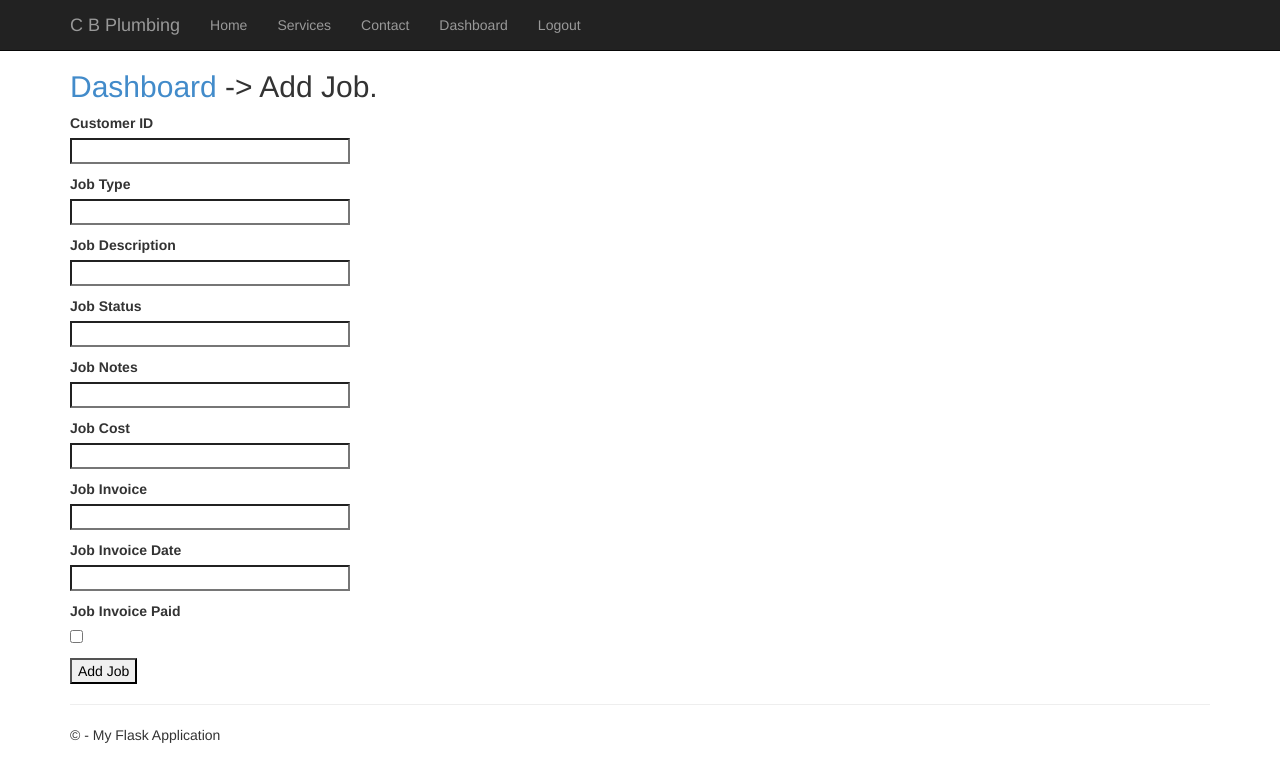
After one commit to KeironTJ/CBPlumbing, a Flask app: page /add_job in a window 1280 px wide. The commit adds this page. Shown: the top 782 px of the page. Run offline with Flask 3, Linux system fonts and the light colour scheme; the visitor is signed in with stand-in values (Sample User, id 1); parts of the project's set-up code (start-up, migrations or seed data) failed here and were passed over; some libraries are stand-ins or nearby versions.

Commit message:
Added Job Cards and database items

```diff
--- a/CBPlumbing/CBPlumbing/forms.py
+++ b/CBPlumbing/CBPlumbing/forms.py
@@ -45,3 +45,15 @@ class AddCustomerForm(FlaskForm):
     postal_code = StringField('Postal Code', validators=[DataRequired()])
     referal = StringField('Referal')
     submit = SubmitField('Add Customer')
+
+class AddJobForm(FlaskForm):
+    customer_id = StringField('Customer ID', validators=[DataRequired()])
+    job_type = StringField('Job Type', validators=[DataRequired()])
+    job_description = StringField('Job Description', validators=[DataRequired()])
+    job_status = StringField('Job Status', validators=[DataRequired()])
+    job_notes = StringField('Job Notes')
+    job_cost = StringField('Job Cost')
+    job_invoice = StringField('Job Invoice')
+    job_invoice_date = StringField('Job Invoice Date')
+    job_invoice_paid = BooleanField('Job Invoice Paid')
+    submit = SubmitField('Add Job')
--- a/CBPlumbing/CBPlumbing/models.py
+++ b/CBPlumbing/CBPlumbing/models.py
@@ -1,4 +1,6 @@
+from operator import itemgetter
 from typing import Optional
+from datetime import datetime, timezone
 
 from flask_login import UserMixin
 import sqlalchemy as sa
@@ -40,6 +42,32 @@ class Customer(db.Model):
     referal: so.Mapped[str] = so.mapped_column(sa.String(120), index=True)
 
 
+class Job(db.Model):
+    id: so.Mapped[int] = so.mapped_column(primary_key=True)
+    customer_id: so.Mapped[int] = so.mapped_column(sa.Integer, sa.ForeignKey('customer.id'))
+    customer: so.Mapped[Customer] = so.relationship('Customer', backref='jobs')
+    job_type: so.Mapped[str] = so.mapped_column(sa.String(120), index=True)
+    job_description: so.Mapped[str] = so.mapped_column(sa.String(120), index=True)
+    job_date: so.Mapped[datetime] = so.mapped_column(index=True, default=lambda: datetime.now(timezone.utc))
+    job_status: so.Mapped[str] = so.mapped_column(sa.String(120), index=True)
+    job_notes: so.Mapped[str] = so.mapped_column(sa.String(120), index=True)
+    job_cost: so.Mapped[str] = so.mapped_column(sa.String(120), index=True)
+    job_invoice: so.Mapped[str] = so.mapped_column(sa.String(120), index=True)
+    job_invoice_date: so.Mapped[str] = so.mapped_column(sa.String(120), index=True)
+    job_invoice_paid: so.Mapped[bool] = so.mapped_column(sa.Boolean(120), index=True)
+
+
+class JobItem(db.Model):
+    id: so.Mapped[int] = so.mapped_column(primary_key=True)
+    job_id: so.Mapped[int] = so.mapped_column(sa.Integer, sa.ForeignKey('job.id'))
+    job: so.Mapped[Job] = so.relationship('Job', backref='job_items')
+    item_type: so.Mapped[str] = so.mapped_column(sa.String(120), index=True)
+    item_description: so.Mapped[str] = so.mapped_column(sa.String(120), index=True)
+    item_cost: so.Mapped[str] = so.mapped_column(sa.String(120), index=True)
+    labour_hours: so.Mapped[str] = so.mapped_column(sa.String(120), index=True)
+
+
+
 @login.user_loader
 def load_user(id):
     return db.session.get(User, int(id))
--- a/CBPlumbing/CBPlumbing/static/content/site.css
+++ b/CBPlumbing/CBPlumbing/static/content/site.css
@@ -48,3 +48,21 @@ input[type="checkbox"].input-validation-error {
     left: 0;
     z-index: -1;
 }
+
+
+.dash-card {
+    background-color: #f8f9fa;
+    border: 1px solid #e1e4e8;
+    border-radius: 6px;
+    padding: 20px;
+    margin-bottom: 20px;
+    box-shadow: 0 0 10px rgba(0, 0, 0, 0.1);
+    display: inline-block;
+    width: 200px;
+}
+
+.dash-card-title {
+    font-size: 20px;
+    font-weight: 600;
+    margin-bottom: 10px;
+}
--- a/CBPlumbing/CBPlumbing/templates/add_customer.html
+++ b/CBPlumbing/CBPlumbing/templates/add_customer.html
@@ -2,7 +2,7 @@
 
 {% block content %}
 
-<h2>{{ title }}.</h2>
+<h2><a href="{{ url_for('dash') }}">Dashboard</a> -> {{ title }}.</h2>
 
 <form action="" method="post" novalidate>
     {{ form.hidden_tag() }}
--- /dev/null
+++ b/CBPlumbing/CBPlumbing/templates/add_job.html
@@ -0,0 +1,79 @@
+{% extends "layout.html" %}
+
+{% block content %}
+
+<h2><a href="{{ url_for('dash') }}">Dashboard</a> -> {{ title }}.</h2>
+
+
+
+<form action="" method="post" novalidate>
+    {{ form.hidden_tag() }}
+    <p>
+        {{ form.customer_id.label }}<br>
+        {{ form.customer_id(size=32) }}<br>
+        {% for error in form.customer_id.errors %}
+        <span style="color: red;">[{{ error }}]</span>
+        {% endfor %}
+    </p>
+    <p>
+        {{ form.job_type.label }}<br>
+        {{ form.job_type(size=32) }}<br>
+        {% for error in form.job_type.errors %}
+        <span style="color: red;">[{{ error }}]</span>
+        {% endfor %}
+    </p>
+    <p>
+        {{ form.job_description.label }}<br>
+        {{ form.job_description(size=32) }}<br>
+        {% for error in form.job_description.errors %}
+        <span style="color: red;">[{{ error }}]</span>
+        {% endfor %}
+    </p>
+    <p>
+        {{ form.job_status.label }}<br>
+        {{ form.job_status(size=32) }}<br>
+        {% for error in form.job_status.errors %}
+        <span style="color: red;">[{{ error }}]</span>
+        {% endfor %}
+    </p>
+    <p>
+        {{ form.job_notes.label }}<br>
+        {{ form.job_notes(size=32) }}<br>
+        {% for error in form.job_notes.errors %}
+        <span style="color: red;">[{{ error }}]</span>
+        {% endfor %}
+    </p>
+    <p>
+        {{ form.job_cost.label }}<br>
+        {{ form.job_cost(size=32) }}<br>
+        {% for error in form.job_cost.errors %}
+        <span style="color: red;">[{{ error }}]</span>
+        {% endfor %}
+     </p>
+    <p>
+        {{ form.job_invoice.label }}<br>
+        {{ form.job_invoice(size=32) }}<br>
+        {% for error in form.job_invoice.errors %}
+        <span style="color: red;">[{{ error }}]</span>
+        {% endfor %}
+     </p>
+    <p>
+        {{ form.job_invoice_date.label }}<br>
+        {{ form.job_invoice_date(size=32) }}<br>
+        {% for error in form.job_invoice_date.errors %}
+        <span style="color: red;">[{{ error }}]</span>
+        {% endfor %}
+     </p>
+    <p>
+        {{ form.job_invoice_paid.label }}<br>
+        {{ form.job_invoice_paid(size=32) }}<br>
+        {% for error in form.job_invoice_paid.errors %}
+        <span style="color: red;">[{{ error }}]</span>
+        {% endfor %}
+    </p>
+    <p>
+        <input type="submit" value="Add Job">
+    </p>
+</form>
+
+    {% endblock %}
--- a/CBPlumbing/CBPlumbing/templates/layout.html
+++ b/CBPlumbing/CBPlumbing/templates/layout.html
@@ -26,13 +26,12 @@
                     <li><a href="{{ url_for('about') }}">Services</a></li>
                     <li><a href="{{ url_for('contact') }}">Contact</a></li>
                     <li class="divider"></li>
-                        {% if current_user.is_anonymous %}
+                    {% if current_user.is_anonymous %}
                         <li><a href="{{ url_for('login') }}">Login</a></li>
-                        {% else %}
-                         <li><a href="{{ url_for('dash') }}">Dashboard</a> </li>
-                         <li><a href="{{ url_for('logout') }}">Logout</a> </li>
-                        {% endif %}
-                    </li>
+                    {% else %}
+                        <li><a href="{{ url_for('dash') }}">Dashboard</a> </li>
+                        <li><a href="{{ url_for('logout') }}">Logout</a> </li>
+                    {% endif %}
                 </ul>
             </div>
         </div>
--- a/CBPlumbing/CBPlumbing/templates/view_all_customers.html
+++ b/CBPlumbing/CBPlumbing/templates/view_all_customers.html
@@ -2,7 +2,7 @@
 
 {% block content %}
 
-<h2> {{ title }} </h2>
+<h2> <a href="{{ url_for('dash') }}">Dashboard</a> -> {{ title }} </h2>
 
 <table class="table table-striped">
     <thead>
--- a/CBPlumbing/CBPlumbing/templates/view_customer.html
+++ b/CBPlumbing/CBPlumbing/templates/view_customer.html
@@ -2,7 +2,7 @@
 
 {% block content %}
 
-<h2> <a href="{{ url_for('view_all_customers') }} "> {{ title }} </a> -> {{ subtitle }} </h2>
+<h2><a href="{{ url_for('dash') }}">Dashboard</a> ->  <a href="{{ url_for('view_all_customers') }}"> {{ title }} </a> -> {{ subtitle }} </h2>
 
 
 <p>Customer ID: {{ customer.id}}</p>
--- a/CBPlumbing/CBPlumbing/views.py
+++ b/CBPlumbing/CBPlumbing/views.py
@@ -10,8 +10,8 @@ from urllib.parse import urlsplit
 import sqlalchemy as sa
 
 from CBPlumbing import app, db
-from CBPlumbing.forms import LoginForm, RegistrationForm, AddCustomerForm
-from CBPlumbing.models import User, Customer
+from CBPlumbing.forms import LoginForm, RegistrationForm, AddCustomerForm, AddJobForm
+from CBPlumbing.models import User, Customer, Job, JobItem
 
 
 @app.route('/')
@@ -123,3 +123,29 @@ def view_all_customers():
 def view_customer(customer_id):
     customer = db.session.query(Customer).filter(Customer.id == customer_id).first()
     return render_template('view_customer.html', title='Customers', subtitle=f"{customer.first_name} {customer.last_name}", customer=customer)
+
+@app.route('/add_job', methods=['GET', 'POST'])
+@login_required
+def add_job():
+    form = AddJobForm()
+    if form.validate_on_submit():
+        job = Job(customer_id=form.customer_id.data,
+                  job_type=form.job_type.data,
+                  job_description=form.job_description.data,
+                  job_status=form.job_status.data,
+                  job_notes=form.job_notes.data,
+                  job_cost=form.job_cost.data,
+                  job_invoice=form.job_invoice.data,
+                  job_invoice_date=form.job_invoice_date.data,
+                  job_invoice_paid=form.job_invoice_paid.data)
+        db.session.add(job)
+        db.session.commit()
+        flash('Job added successfully!')
+        return redirect(url_for('dash'))
+    return render_template('add_job.html', title='Add Job', form=form)
+
+@app.route('/view_all_jobs', methods=['GET', 'POST'])
+@login_required
+def view_all_jobs():
+    jobs = db.session.query(Job).all()
+    return render_template('view_all_jobs.html', title='Jobs', jobs=jobs)
```
Also changed, not shown: CBPlumbing/CBPlumbing/templates/dash.html (+17 -18 lines), CBPlumbing/CBPlumbing/templates/view_all_jobs.html (added, +47 -0 lines), CBPlumbing/app.db, 2 other files.
